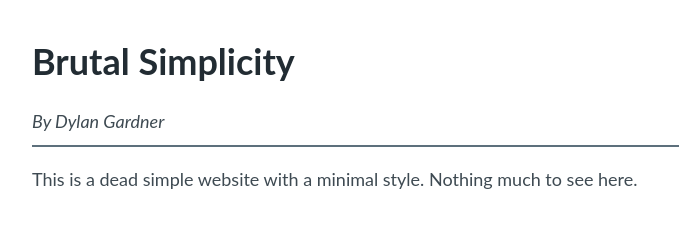
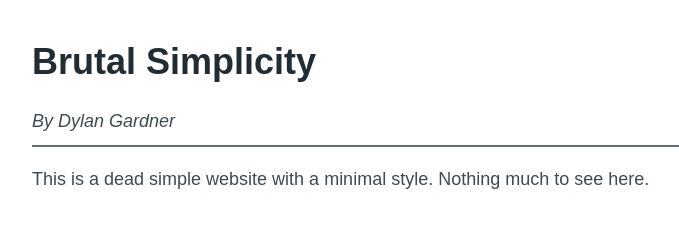
Before and after one commit to dylngg/bare-simplicity, a plain HTML site: page index.html in a window 1280 px wide. Shown: the whole page, without its empty margins (283-962 px from the left). Drawn offline with Linux system fonts and the light colour scheme.

Commit message:
Make default font sans-serif

```diff
--- a/stylesheet.css
+++ b/stylesheet.css
@@ -3,7 +3,7 @@ body {
   max-width: 650px;
   line-height: 1.6;
   color : #3E4A52;
-  font-family: 'Lato', sans-serif;
+  font-family: sans-serif;
   font-size: 18px;
   padding: 0 10px;
 }
```
